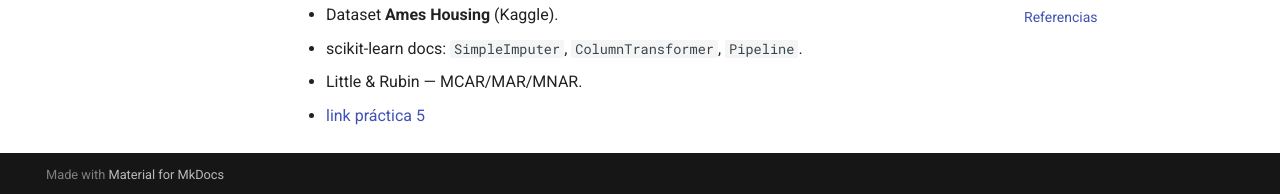
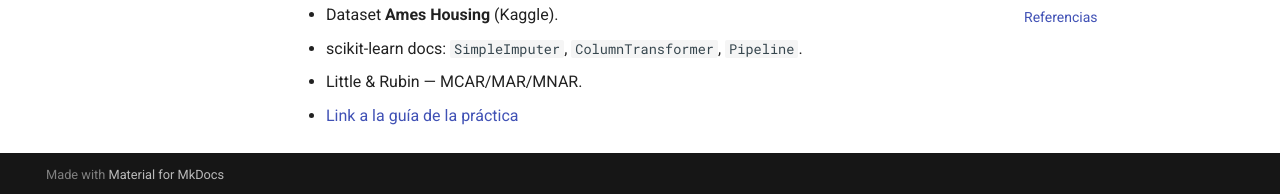
Before and after one commit to naguer019/IA-portfolio, an MkDocs documentation site: the page built from docs/portfolio/04-Missing-Data-Detective.md, in a window 1280 px wide and 900 px high, scrolled down 6240 px. Shown: the part 703-897 px from the top of the window. Built offline with MkDocs 1.6.1 and Material for MkDocs 9.7.7, drawn with Linux system fonts in a browser that asks for light colours.

Commit message:
Update 04-Missing-Data-Detective.md

```diff
--- a/docs/portfolio/04-Missing-Data-Detective.md
+++ b/docs/portfolio/04-Missing-Data-Detective.md
@@ -160,4 +160,4 @@
 - Dataset **Ames Housing** (Kaggle).
 - scikit-learn docs: `SimpleImputer`, `ColumnTransformer`, `Pipeline`.
 - Little & Rubin — MCAR/MAR/MNAR.
-- [link práctica 5](https://juanfkurucz.com/ucu-id/ut2/05-missing-data-detective/)
+- [Link a la guía de la práctica](https://juanfkurucz.com/ucu-id/ut2/05-missing-data-detective/)
```
